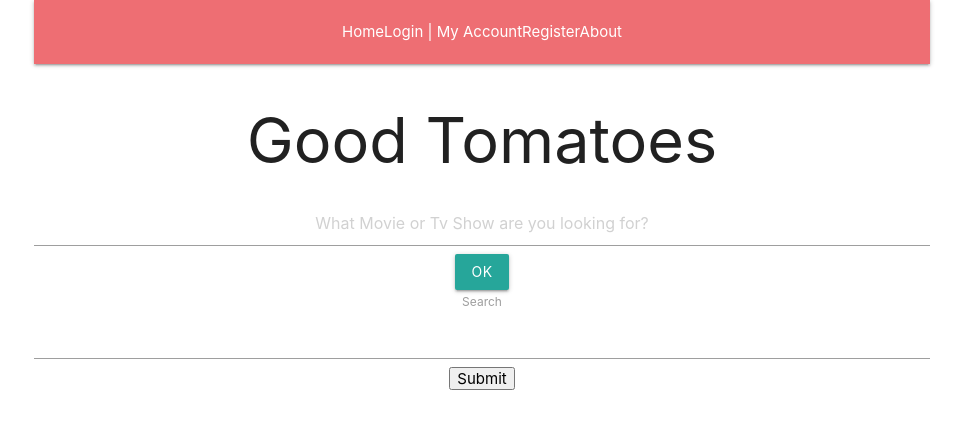
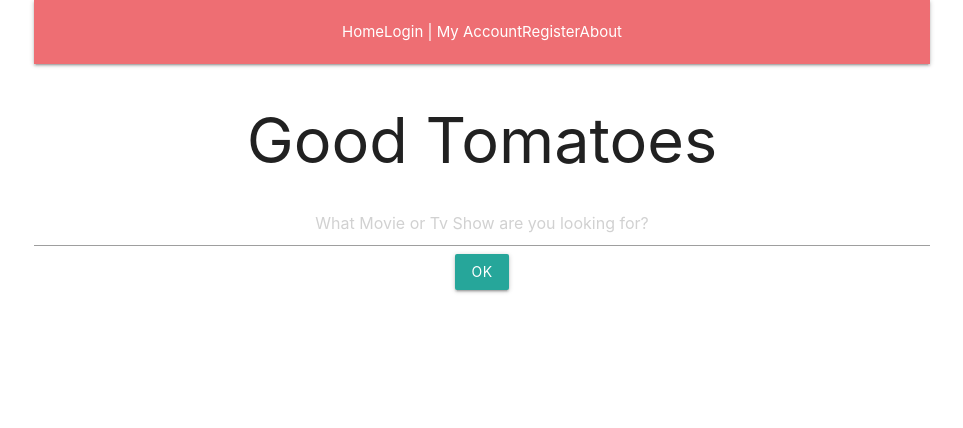
Before and after one commit to gbeaumont5/Front_end_homeless_helper, a React (Create React App) app: page / in a window 1280 px wide. Shown: the top 428 px of the page, without its empty margins (158-1121 px from the left). Built offline with nearby package versions, Linux system fonts and the light colour scheme.

Commit message:
updated search bar

```diff
--- a/src/components/LandingPage.js
+++ b/src/components/LandingPage.js
@@ -12,11 +12,6 @@ class LandingPage extends Component {
       <div>
         <h1>Good Tomatoes</h1>
 
-        <form>
-        <input type="text" placeholder="What Movie or Tv Show are you looking for?" class="center"/>
-        <input type="submit" value="ok" class="btn"/>
-        </form>
-
         <SearchResults />
       </div>
     );
--- a/src/components/ShowSearchResults.js
+++ b/src/components/ShowSearchResults.js
@@ -75,11 +75,17 @@ class showSearchResults extends Component {
           const loadResults = this.state.loading ? "loading..." : results
           return(
               <div>
-                <form onSubmit={this.handleSubmit}>
+                {/* <form onSubmit={this.handleSubmit}>
                   <label>Search
                     <input type="text" value={this.state.search} onChange={this.handleChange}/>
                   </label>
                   <input type="submit" value="Submit"/>
+                </form> */}
+
+
+                <form onSubmit={this.handleSubmit}>
+                <input type="text" value={this.state.search} onChange={this.handleChange} placeholder="What Movie or Tv Show are you looking for?" class="center"/>
+                <input type="submit" value="ok" class="btn"/>
                 </form>
                 {loadResults}
               </div>
```
